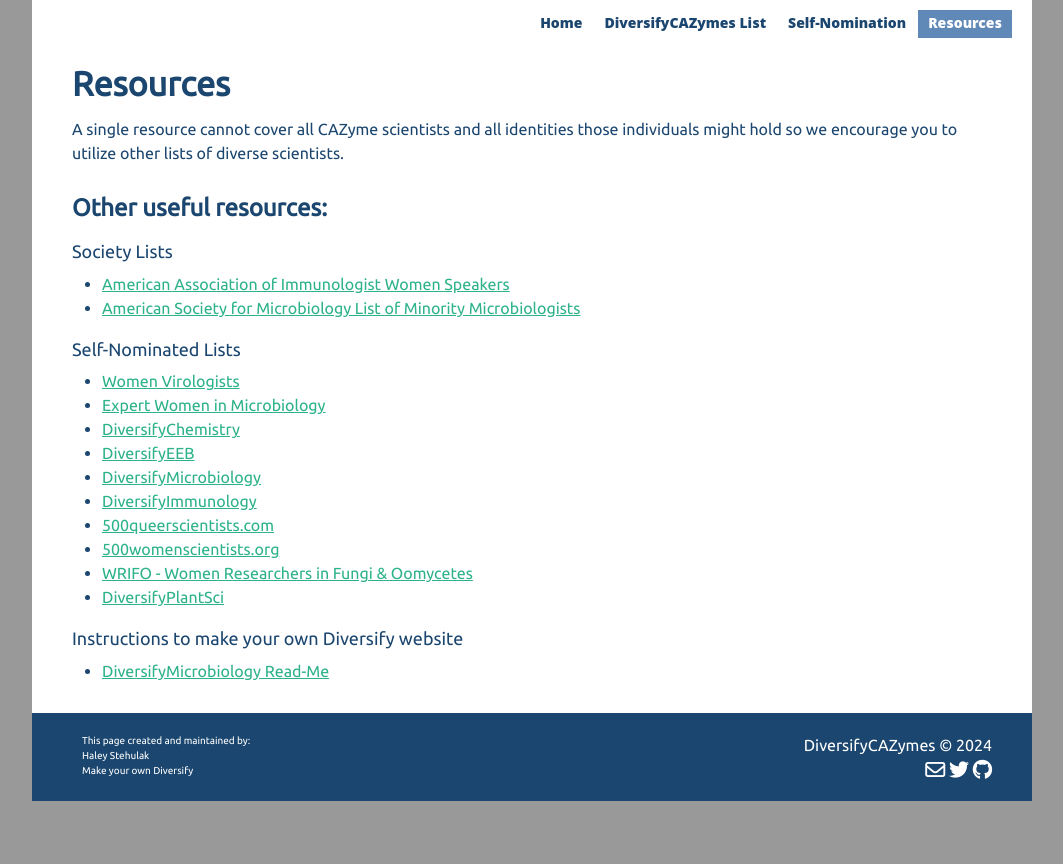
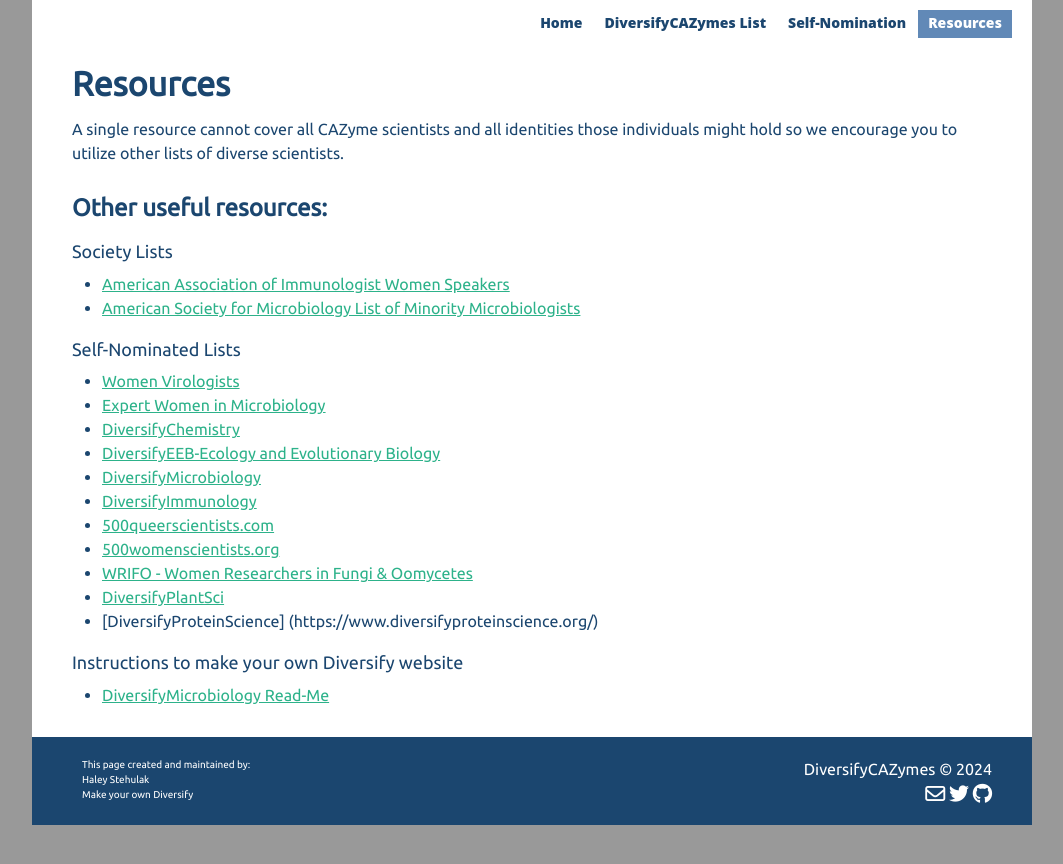
Before and after one commit to DiversifyCAZymes/DiversifyCAZymes.github.io, a Jekyll site: the page built from resources.md, in a window 1280 px wide. Shown: the top 864 px of the page, without its empty margins (108-1171 px from the left). Built offline with Jekyll 4.4.1, drawn with Linux system fonts in a browser that asks for light colours; nearby versions of some CDN libraries.

Commit message:
Update resources.md protein sci

```diff
--- a/resources.md
+++ b/resources.md
@@ -16,13 +16,14 @@
 * [Women Virologists](https://docs.google.com/spreadsheets/d/1VECipzok4VBPIvOwbBY8dRsp7_CFw-r7IWcw-eLi__M/edit#gid=889333737)
 * [Expert Women in Microbiology](https://docs.google.com/spreadsheets/d/1xw6W2noEUrpc5AFbLgkBGwR1KHIBnay2M9tT_bHaxqk/edit?usp=sharing)
 * [DiversifyChemistry](http://diversifychemistry.com/)
-* [DiversifyEEB](http://diversifyeeb.com/)
+* [DiversifyEEB-Ecology and Evolutionary Biology](http://diversifyeeb.com/)
 * [DiversifyMicrobiology](https://diversifymicrobiology.github.io/)
 * [DiversifyImmunology](https://diversifyimmunology.github.io/)
 * [500queerscientists.com](http://www.500queerscientists.com/)
 * [500womenscientists.org](https://500womenscientists.org/request-a-scientist)
 * [WRIFO - Women Researchers in Fungi & Oomycetes](http://fungalgenomes.org/blog/wrifo/)
 * [DiversifyPlantSci](https://docs.google.com/spreadsheets/d/1ygduel8h-BSq1irE-guLD-CbFrSHdykHHXFGt5PiW9Y/edit#gid=1813523959)
+* [DiversifyProteinScience] (https://www.diversifyproteinscience.org/)
 
 #### Instructions to make your own Diversify website
 * [DiversifyMicrobiology Read-Me](https://github.com/diversifymicrobiology/DiversifyMicrobiology.github.io)
```
